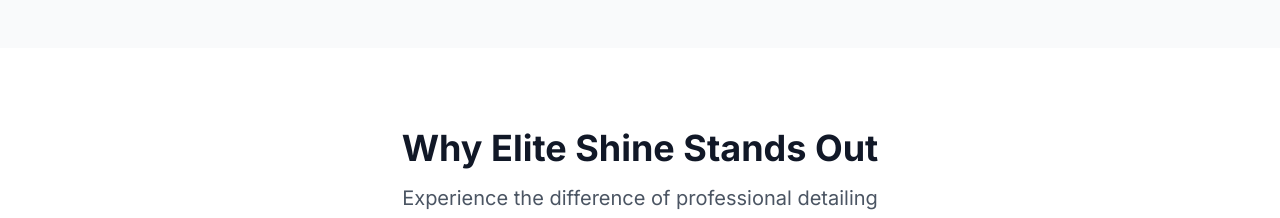
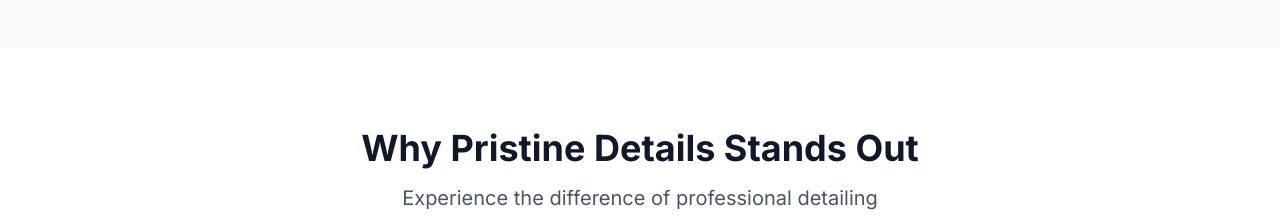
Before and after one commit to gjhammt/-Car_detailing, a React (Vite) app: page / in a window 1280 px wide. Shown: the part 1700-1918 px from the top of the page. Built offline with nearby package versions, Linux system fonts and the light colour scheme.

Commit message:
Update WhyChooseUs.tsx

```diff
--- a/src/components/WhyChooseUs.tsx
+++ b/src/components/WhyChooseUs.tsx
@@ -34,7 +34,7 @@
     <section className="py-20 bg-white">
       <div className="container mx-auto px-4">
         <h2 className="text-4xl font-bold text-center text-gray-900 mb-4">
-          Why Elite Shine Stands Out
+          Why Pristine Details Stands Out
         </h2>
         <p className="text-xl text-center text-gray-600 mb-12">
           Experience the difference of professional detailing
@@ -59,7 +59,7 @@
 
         <div className="relative rounded-xl overflow-hidden">
           <img
-            src="https://images.unsplash.com/photo-1600709415011-324b6f242b71?ixlib=rb-1.2.1&auto=format&fit=crop&w=1950&q=80"
+            src="https://unsplash.com/photos/man-in-black-t-shirt-and-black-pants-doing-water-splash-on-black-coupe-during-daytime-eP8h7YVhFHk"
             alt="Before and After Comparison"
             className="w-full h-[400px] object-cover"
           />
```
